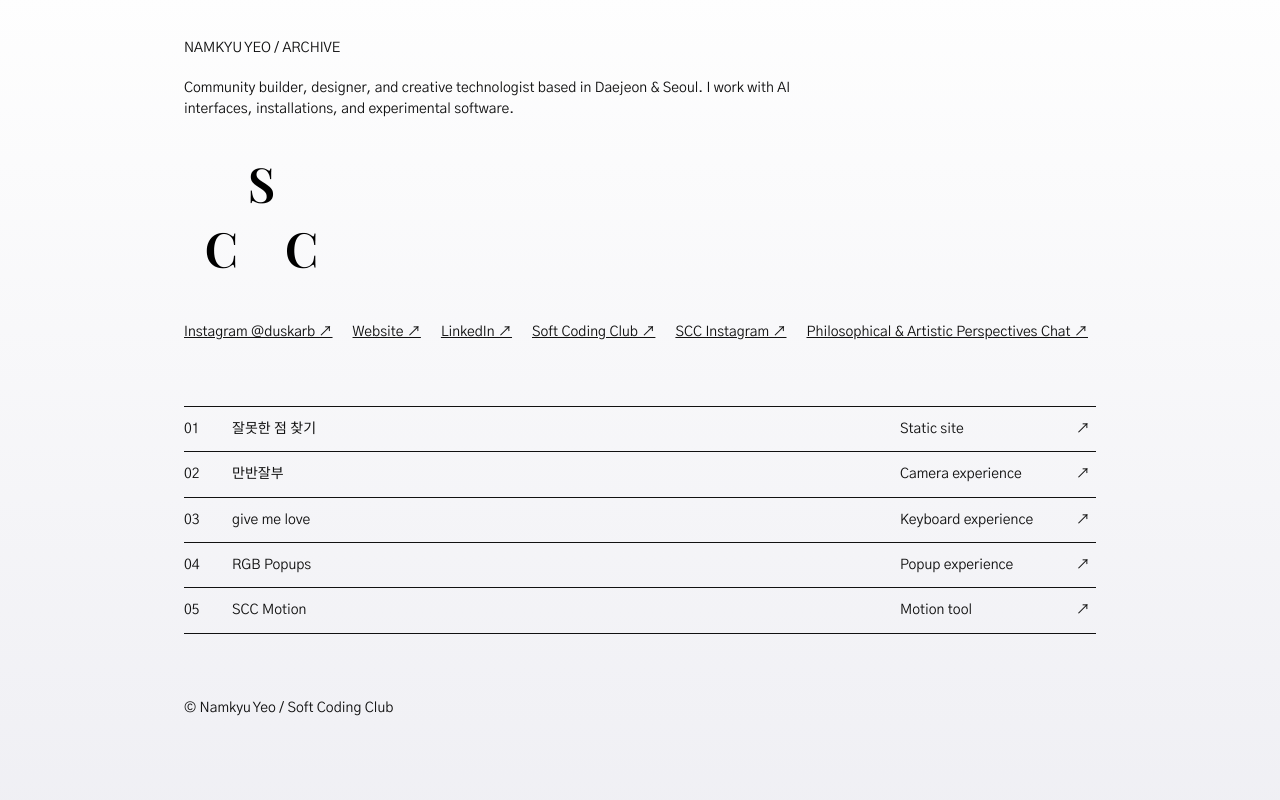
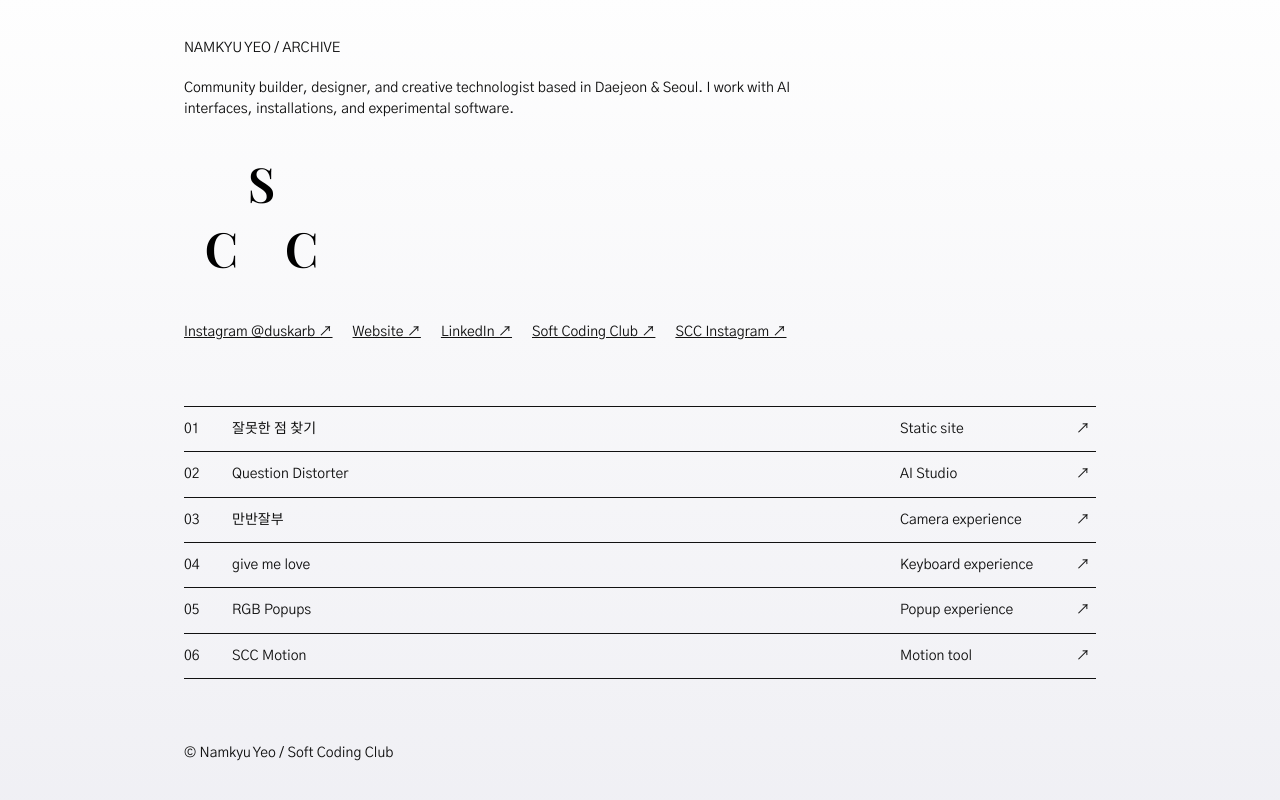
Before and after one commit to Soft-Coding-Club/scc-nky, a Next.js app: page / in a window 1280 px wide. Shown: the top 800 px of the page. Built offline with nearby package versions, Linux system fonts and the light colour scheme.

Commit message:
Fix static project routing and restore AI Studio link

```diff
--- a/app/page.tsx
+++ b/app/page.tsx
@@ -1,40 +1,47 @@
 "use client";
 
-import Link from "next/link";
 import { useState } from "react";
 
 const projects = [
   {
-    href: "/sorry/",
+    href: "/sorry",
     number: "01",
     title: "잘못한 점 찾기",
     description: "장면을 고르고, 사과문을 출력하는 인터랙티브 작업.",
     kind: "Static site",
   },
   {
-    href: "/nicetomeetyou/",
+    href: "https://philosophical-artistic-perspectives-chat.ai.studio",
     number: "02",
+    title: "Question Distorter",
+    description: "질문을 다른 관점의 질문으로 변환합니다. AI Studio에서 열립니다.",
+    kind: "AI Studio",
+    external: true,
+  },
+  {
+    href: "/nicetomeetyou",
+    number: "03",
     title: "만반잘부",
     description: "카메라와 함께 시작하는 짧은 인사말의 경험.",
     kind: "Camera experience",
   },
   {
-    href: "/give-me-love/",
-    number: "03",
+    href: "/give-me-love",
+    number: "04",
     title: "give me love",
     description: "키보드 위에 하트 모양을 그려 사랑을 전합니다.",
     kind: "Keyboard experience",
   },
   {
-    href: "/rgb-popups/",
-    number: "04",
+    href: "/rgb-popups",
+    number: "05",
     title: "RGB Popups",
     description: "전체화면이 아닌 작은 팝업 창 세 개로 열립니다. 창을 겹쳐 색을 섞어 보세요.",
     kind: "Popup experience",
   },
   {
-    href: "/scc-motion/",
-    number: "05",
+    href: "/scc-motion",
+    number: "06",
     title: "SCC Motion",
     description: "움직이는 SCC 타이포그래피를 만들고 내보냅니다.",
     kind: "Motion tool",
@@ -77,19 +84,12 @@
           <a href="https://www.instagram.com/softcodingclub/" rel="noreferrer" target="_blank">
             SCC Instagram ↗
           </a>
-          <a
-            href="https://philosophical-artistic-perspectives-chat.ai.studio"
-            rel="noreferrer"
-            target="_blank"
-          >
-            Philosophical &amp; Artistic Perspectives Chat ↗
-          </a>
         </div>
       </header>
 
       <nav aria-label="프로젝트 목록" className="projectList">
         {projects.map((project) => (
-          <Link
+          <a
             aria-label={`${project.title}: ${project.description}`}
             className="projectCard"
             href={project.href}
@@ -109,6 +109,8 @@
                   : null,
               )
             }
+            rel={project.external ? "noreferrer" : undefined}
+            target={project.external ? "_blank" : undefined}
           >
             <span className="projectNumber">{project.number}</span>
             <span className="projectInfo">
@@ -116,7 +118,7 @@
             </span>
             <span className="projectKind">{project.kind}</span>
             <span aria-hidden="true" className="projectArrow">↗</span>
-          </Link>
+          </a>
         ))}
       </nav>
 
--- a/next.config.mjs
+++ b/next.config.mjs
@@ -1,4 +1,13 @@
 /** @type {import('next').NextConfig} */
-const nextConfig = {};
+const staticProjects = ["sorry", "nicetomeetyou", "give-me-love", "rgb-popups", "scc-motion"];
+
+const nextConfig = {
+  async rewrites() {
+    return staticProjects.map((project) => ({
+      source: `/${project}`,
+      destination: `/${project}/index.html`,
+    }));
+  },
+};
 
 export default nextConfig;
--- a/public/nicetomeetyou/index.html
+++ b/public/nicetomeetyou/index.html
@@ -15,7 +15,7 @@
     href="https://fonts.googleapis.com/css2?family=Inter:wght@400;600;800&display=swap"
     rel="stylesheet"
   />
-  <link rel="stylesheet" href="style.css" />
+  <link rel="stylesheet" href="/nicetomeetyou/style.css" />
 </head>
 <body>
   <div id="fillLight" aria-hidden="true"></div>
@@ -35,6 +35,6 @@
 
   <div id="debug" class="debug hidden"></div>
 
-  <script type="module" src="app.js"></script>
+  <script type="module" src="/nicetomeetyou/app.js"></script>
 </body>
 </html>
--- a/public/scc-motion/index.html
+++ b/public/scc-motion/index.html
@@ -126,7 +126,7 @@
         }
       }
     </style>
-    <script type="module" crossorigin src="./assets/index-BhE70rai.js"></script>
+    <script type="module" crossorigin src="/scc-motion/assets/index-BhE70rai.js"></script>
   </head>
 
   <body>
--- a/public/sorry/index.html
+++ b/public/sorry/index.html
@@ -5,14 +5,14 @@
     <meta name="viewport" content="width=device-width, initial-scale=1">
     <meta name="theme-color" content="#000000">
     <title>잘못한 점 찾기</title>
-    <link rel="stylesheet" href="style.css">
+    <link rel="stylesheet" href="/sorry/style.css">
   </head>
   <body>
     <main>
       <button id="sceneButton" class="scene-button" type="button" aria-label="화면을 클릭해 사과문 PDF를 출력합니다">
         <img
           id="scene"
-          src="assets/scene-01-convenience.png"
+          src="/sorry/assets/scene-01-convenience.png"
           alt="편의점 테이블에서 야식 도전을 하는 예능 장면"
         >
       </button>
@@ -38,6 +38,6 @@
       </section>
     </main>
 
-    <script src="script.js"></script>
+    <script src="/sorry/script.js"></script>
   </body>
 </html>
```
Also changed, not shown: public/sorry/script.js (+5 -5 lines).
